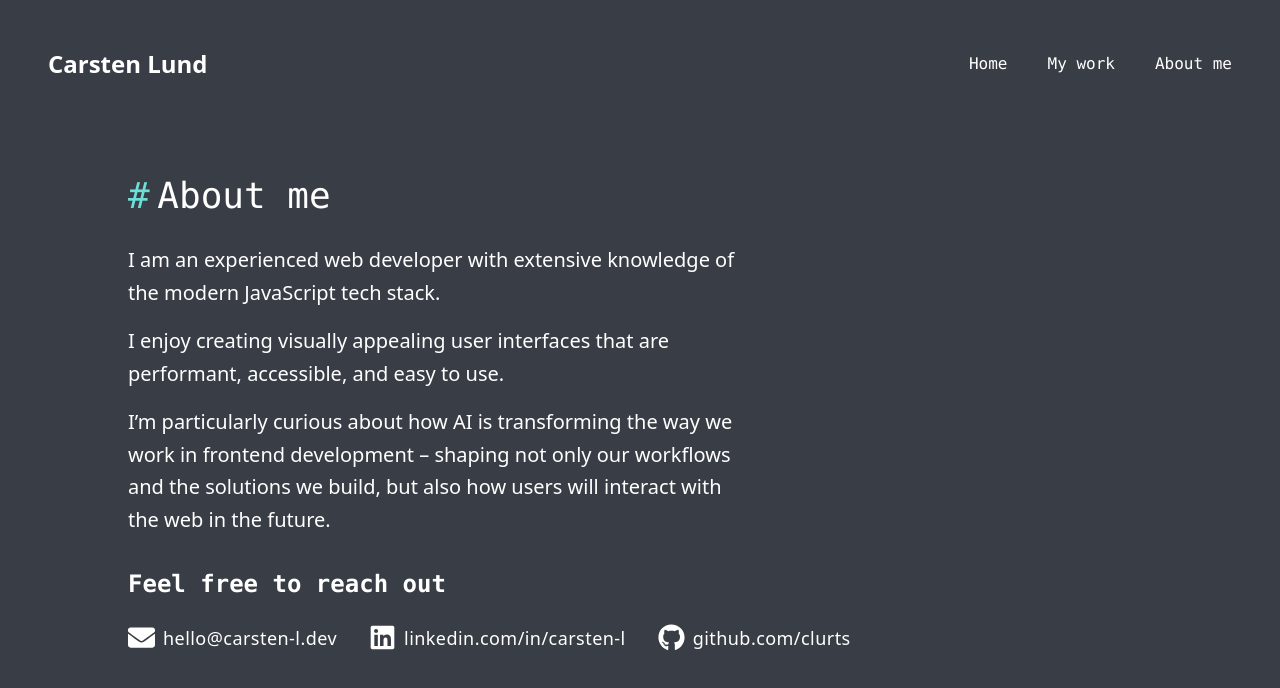
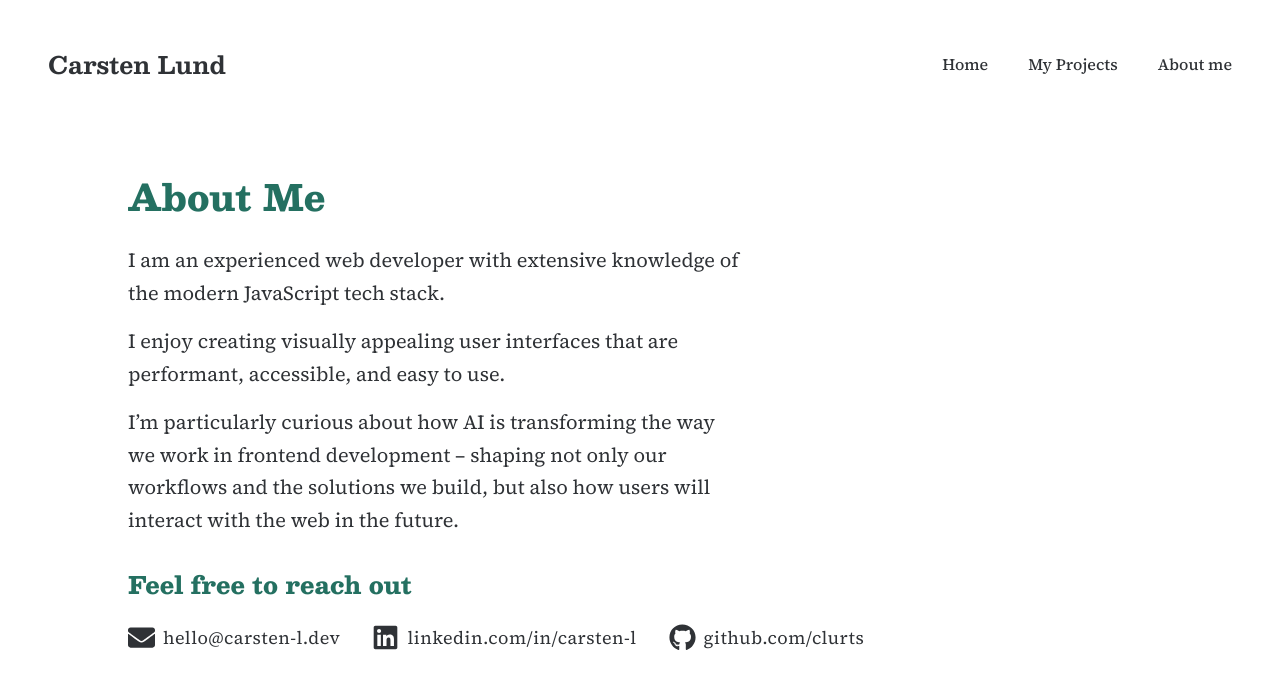
Before and after one commit to carsten-ldev/myportfolio, a Next.js app: page /about-me in a window 1280 px wide. Shown: the top 688 px of the page. Built offline with nearby package versions, Linux system fonts and the light colour scheme.

Commit message:
design updates

```diff
--- a/src/app/about-me/page.tsx
+++ b/src/app/about-me/page.tsx
@@ -1,28 +1,48 @@
-
 import { FaLinkedin, FaEnvelope, FaGithub } from "react-icons/fa";
 import Link from "next/link";
 
 export default function ProfilePage() {
+  return (
+    <main className="flex flex-col gap-4 mx-6 sm:w-4/5 sm:mx-auto my-12">
+      <h2 className="font-besley font-extrabold text-4xl text-accent md:mb-3">
+        About Me
+      </h2>
 
-    return (
-      <main className="flex flex-col gap-4 mx-6 sm:w-4/5 sm:mx-auto my-12">
-        <h2 className="font-mono font-medium text-4xl md:mb-3"><span className="text-[#6CE0D6] tracking-widest mr-1">#</span>About me</h2>
+      <p className="font-serif text-xl leading-relaxed md:w-4/5 xl:w-3/5">
+        I am an experienced web developer with extensive knowledge of the modern
+        JavaScript tech stack.
+      </p>
+      <p className="font-serif text-xl leading-relaxed md:w-4/5 xl:w-3/5">
+        I enjoy creating visually appealing user interfaces that are performant,
+        accessible, and easy to use.{" "}
+      </p>
+      <p className="font-serif text-xl leading-relaxed md:w-4/5 xl:w-3/5">
+        I’m particularly curious about how AI is transforming the way we work in
+        frontend development &ndash; shaping not only our workflows and the
+        solutions we build, but also how users will interact with the web in the
+        future.
+      </p>
 
-        <p className="font-sans text-xl leading-relaxed md:w-4/5 xl:w-3/5">
-            I am an experienced web developer with extensive knowledge of the modern JavaScript tech stack.
-        </p>
-        <p className="font-sans text-xl leading-relaxed md:w-4/5 xl:w-3/5">I enjoy creating visually appealing user interfaces that are performant, accessible, and easy to use. </p>
-        <p className="font-sans text-xl leading-relaxed md:w-4/5 xl:w-3/5">I’m particularly curious about how AI is transforming the way we work in frontend development &ndash; shaping not only our workflows and the solutions we build, but also how users will interact with the web in the future.</p>
-
-        <h3 className="font-mono text-2xl font-semibold mt-4 mb-2 text-balance">Feel free to reach out</h3>
-       <p className="text-lg font-normal tracking-wide flex flex-col lg:flex-row gap-2 lg:gap-8 mb-4">
-        <span className="flex"><FaEnvelope size="1.5em" className="mr-2" /> hello@carsten-l.dev</span>
-       <span className="flex"><FaLinkedin size="1.5em" className="mr-2" /><Link href="https://linkedin.com/in/carsten-l" target="blank">linkedin.com/in/carsten-l</Link></span>
-       <span className="flex"><FaGithub size="1.5em" className="mr-2" /> <Link href="https://github.com/clurts" target="blank">github.com/clurts</Link> </span>
-       </p>
-
-
-
-        </main>
-    )
+      <h3 className="font-besley text-2xl font-extrabold text-accent mt-4 mb-2 text-balance">
+        Feel free to reach out
+      </h3>
+      <p className="text-lg font-normal tracking-wide flex flex-col lg:flex-row gap-2 lg:gap-8 mb-4">
+        <span className="flex">
+          <FaEnvelope size="1.5em" className="mr-2" /> hello@carsten-l.dev
+        </span>
+        <span className="flex">
+          <FaLinkedin size="1.5em" className="mr-2 " />
+          <Link href="https://linkedin.com/in/carsten-l" target="blank">
+            linkedin.com/in/carsten-l
+          </Link>
+        </span>
+        <span className="flex">
+          <FaGithub size="1.5em" className="mr-2" />{" "}
+          <Link href="https://github.com/clurts" target="blank">
+            github.com/clurts
+          </Link>{" "}
+        </span>
+      </p>
+    </main>
+  );
 }
--- a/src/app/globals.css
+++ b/src/app/globals.css
@@ -1,10 +1,16 @@
 @import "tailwindcss";
 
+@theme {
+  --color-accent: hsl(168, 51%, 29%);
+  --color-accent-light: hsl(168, 51%, 54%);
+  --font-besley: Besley, serif;
+  --font-serif: "Source Serif 4", serif;
+}
+
 :root {
-  color-scheme: dark;
+  color-scheme: light;
   --light: #ffffff;
-  --dark: #393e46;
-  --accent-color: #6ce0d6;
+  --dark: rgb(47, 50, 54);
 }
 
 body {
@@ -21,13 +27,7 @@ body {
 }
 
 .github-readme h1 {
-  @apply font-mono text-4xl font-medium;
-}
-.github-readme h1::before {
-  content: "#";
-  font-weight: 450;
-  margin-right: 0.5rem;
-  color: var(--accent-color);
+  @apply font-besley text-accent text-4xl font-extrabold;
 }
 
 .github-readme p {
--- a/src/app/layout.tsx
+++ b/src/app/layout.tsx
@@ -1,19 +1,22 @@
 import type { Metadata } from "next";
-import { Nunito_Sans } from "next/font/google";
+import { Besley, Source_Serif_4 } from "next/font/google";
 import "./globals.css";
 import Link from "next/link";
 
-
-
-const nunitosans = Nunito_Sans({
-  variable: "--font-nunito-sans",
+const besley = Besley({
   subsets: ["latin"],
+  variable: "--font-besley", // matches your @theme variable
 });
 
+const sourceSerif = Source_Serif_4({
+  subsets: ["latin"],
+  variable: "--font-serif", // matches your @theme variable
+});
 
 export const metadata: Metadata = {
   title: "Portfolio - Carsten Lund",
-  description: "A website to display my personal portfolio based on my starred GitHub repositories.",
+  description:
+    "A website to display my personal portfolio based on my starred GitHub repositories.",
 };
 
 export default function RootLayout({
@@ -23,19 +26,24 @@ export default function RootLayout({
 }>) {
   return (
     <html lang="en">
-
       <body
-
-          className={`${nunitosans.variable} antialiased font-sans`}
+        className={`${besley.variable} ${sourceSerif.variable} antialiased font-serif`}
       >
-          <header className="px-12">
+        <header className="antialiased px-12">
           <div className="flex flex-col justify-center md:flex-row md:justify-between">
-          <div className="text-2xl font-extrabold py-6 text-center md:text-left md:py-12">Carsten Lund </div>
+            <div className="text-2xl font-besley font-bold py-6 text-center md:text-left md:py-12">
+              Carsten Lund
+            </div>
             <nav className="flex gap-10 self-center">
-            <Link className="font-mono font-medium" href="/">Home</Link>
-            <Link className="font-mono font-medium" href="/my-work">My work</Link>
-            <Link className="font-mono font-medium" href="/about-me">About me</Link>
-
+              <Link className="font-serif font-medium" href="/">
+                Home
+              </Link>
+              <Link className="font-serif font-medium" href="/my-projects">
+                My Projects
+              </Link>
+              <Link className="font-serif font-medium" href="/about-me">
+                About me
+              </Link>
             </nav>
           </div>
         </header>
--- a/src/app/my-work/[slug]/page.tsx
+++ b/src/app/my-projects/[slug]/page.tsx
@@ -34,7 +34,7 @@ export default async function RepoPage({
     <main className="p-12">
       <div className="flex gap-4 items-center flex-col sm:flex-row">
         <Link
-          className="rounded-full tracking-wide border border-solid border-[#6CE0D6] flex items-center justify-center gap-4 hover:bg-[#6CE0D6]  text-sm sm:text-base h-10 sm:h-12 px-4 sm:px-5 sm:min-w-44"
+          className="rounded-full tracking-wide border-2 border-accent flex items-center justify-center gap-4 hover:bg-accent hover:text-white text-sm sm:text-base h-10 sm:h-12 px-4 sm:px-5 sm:min-w-44"
           href="/my-work"
         >
           <FaArrowLeftLong /> Back to projects
--- a/src/app/my-work/page.tsx
+++ b/src/app/my-projects/page.tsx
@@ -40,8 +40,8 @@ export default async function ProjectsPage() {
   return (
     <main className="mx-6 sm:mx-12 my-12">
       <section className="mt-12">
-        <h2 className="font-mono font-medium text-4xl mb-3">
-          <span className="text-[#6CE0D6] tracking-widest mr-1">#</span>Projects
+        <h2 className="font-besley font-extrabold text-accent text-4xl mb-3">
+          My Projects
         </h2>
         <p className="mb-8">
           This is a showcase of my starred projects. <br />
@@ -49,7 +49,7 @@ export default async function ProjectsPage() {
           things. <br />
           Click &lsquo;read more&lsquo; to learn more about each project.{" "}
         </p>
-        <div className="grid gap-4 grid-cols-1 md:grid-cols-2 xl:grid-cols-4">
+        <div className="grid gap-6 grid-cols-1 md:grid-cols-2 xl:grid-cols-3">
           {repos.map((repo) => (
             <RepoCard key={repo.id} repo={repo} />
           ))}
--- a/src/app/page.tsx
+++ b/src/app/page.tsx
@@ -7,9 +7,8 @@ export default function Home() {
   return (
     <main className="flex flex-col gap-8 mx-6 sm:w-4/5 sm:mx-auto my-12">
       <div>
-        <h1 className="font-mono font-medium text-4xl mb-3">
-          <span className="text-[#6CE0D6] tracking-widest mr-1">#</span>Hello -
-          and welcome...
+        <h1 className="font-besley font-extrabold text-4xl mb-3 text-accent">
+          Hello, and welcome...
         </h1>
       </div>
 
@@ -17,7 +16,7 @@ export default function Home() {
         <Image src={profileimg} alt="Carsten Lund" />
       </div>
 
-      <p className="font-sans text-xl leading-relaxed md:w-4/5 xl:w-3/5">
+      <p className="font-serif text-xl leading-relaxed md:w-4/5 xl:w-3/5">
         I&apos;m Carsten, a frontend developer who currently has the amazing
         privilege of inspiring future Danish frontend developers. I enjoy
         creating visually appealing user experiences with the modern JavaScript
@@ -31,13 +30,14 @@ export default function Home() {
         </footer>
       </blockquote>
 
-      <p className="text-xl leading-8">
-        And here it is. The code. On this site I showcase some of my projects.
+      <p className="font-serif text-xl leading-8">
+        Well, here it is. The code. On this site I showcase some of my projects.
       </p>
 
       <div className="flex gap-4 items-center flex-col sm:flex-row">
         <Link
-          className="rounded-full tracking-wide border border-solid border-[#6CE0D6] flex items-center justify-center gap-4 hover:bg-[#6CE0D6]  text-sm sm:text-base h-10 sm:h-12 px-4 sm:px-5 sm:min-w-44"
+          className="rounded-full tracking-wide border border-2 border-accent
+           flex items-center justify-center gap-4 hover:bg-accent hover:text-white  text-sm sm:text-base h-10 sm:h-12 px-4 sm:px-5 sm:min-w-44"
           href="my-work"
         >
           Have a look around <FaArrowRightLong />
```
Also changed, not shown: src/app/my-projects/RepoCard.tsx (renamed from src/app/my-work/RepoCard.tsx, +7 -10 lines), 1 other file (tests, documents, lock files or other folders). Lines whose indentation alone changed are shown as unchanged.
